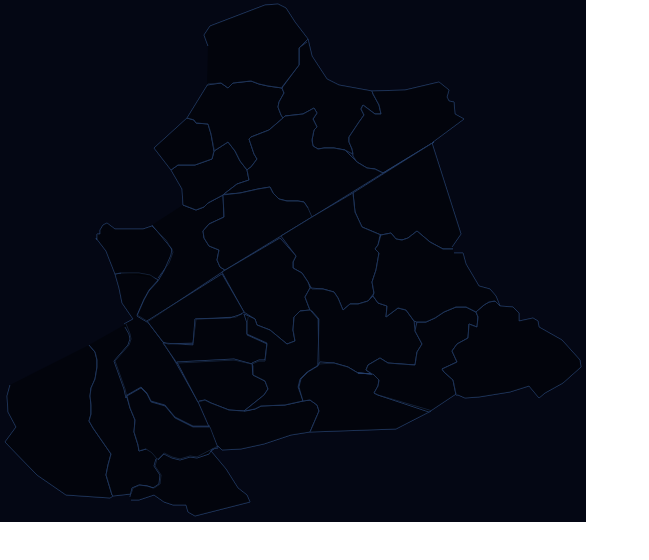
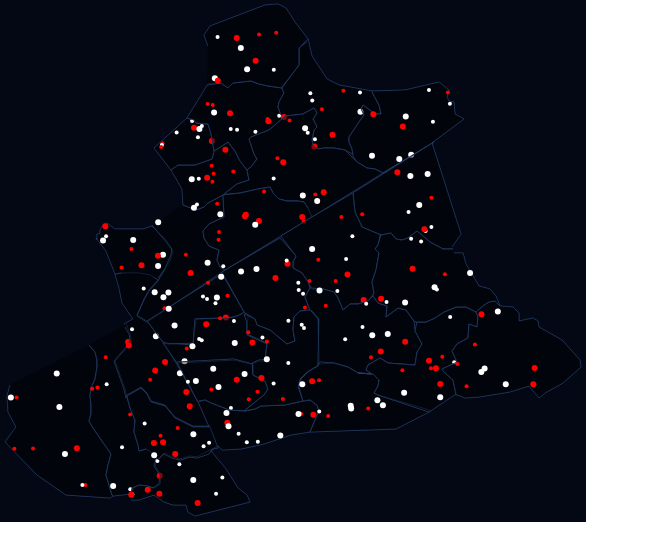
Before and after one commit to ektx/CMap, a plain HTML site: page 淮安2.html in a window 1280 px wide. Shown: the whole page, without its empty margins (0-649 px from the left). Drawn offline with Linux system fonts and the light colour scheme.

Commit message:
添加点功能

```diff
--- a/js/mapArea2.js
+++ b/js/mapArea2.js
@@ -116,16 +116,58 @@ MapAreaChart.prototype = {
 
 	},
 
+
+	getRandomPoint: function( _obj ) {
+		let result = [];
+		let _self = this;
+
+		let getRandomVal = function(colorArr) {
+			return colorArr[parseInt(colorArr.length * Math.random())]
+		}
+
+		for (let i = 0; i < _obj.point.size; i ++) {
+
+			let x = y = 0;
+
+			do {
+                x = _obj.x[0] + _obj.width * Math.random();
+                y = _obj.y[0] + _obj.height * Math.random();
+            } while (!_self.ctx.isPointInPath(x, y));
+
+            result.push({
+            	x: x,
+                y: y,
+                r: getRandomVal( _obj.point.r ),
+                color: getRandomVal( _obj.point.color )
+            })
+		}
+        _obj.pointArr = result;
+	},
+
 	drawPoint: function( obj ) {
 
-		// console.log(typeof obj.point )
+		let pointLength = obj.pointArr.length;
 
-		if ( obj.pointArr.length == 0) {
-			console.log('1')
-			this.getRandomPoint( obj )
+		if ( pointLength == 0) {
+			this.getRandomPoint( obj );
+
+			pointLength = obj.point.size;
 		}
 
-		this.ctx = this.setCtxState(  );
+		for (let i = 0; i < pointLength; i++) {
+
+			let _thisPoint = obj.pointArr[i];
+
+			this.ctx = this.setCtxState( {
+				fillStyle: _thisPoint.color
+			} );
+
+	        this.ctx.arc(_thisPoint.x, _thisPoint.y, _thisPoint.r, 0, 2*Math.PI, false);
+
+	        this.ctx.fill();
+			this.ctx.closePath();
+		}
+        this.ctx.restore();
 	},
 
 	animate: function() {
@@ -185,32 +227,6 @@ MapAreaChart.prototype = {
             x: [xStart, xEnd],
             y: [yStart, yEnd]
 		}
-	},
-
-	getRandomPoint: function( _obj ) {
-		let result = [];
-		let _self = this;
-
-		let getColor = function(colorArr) {
-			return colorArr[parseInt(colorArr.length * Math.random())]
-		}
-
-		for (let i = 0; i < _obj.point.size; i ++) {
-
-			let x = y = 0;
-
-			do {
-                x = _obj.x[0] + _obj.width * Math.random();
-                y = _obj.y[0] + _obj.height * Math.random();
-            } while (!_self.ctx.isPointInPath(x, y));
-
-            result.push({
-            	x: x,
-                y: y,
-                color: getColor( _obj.point.color )
-            })
-		}
-        _obj.pointArr = result;
 	},
 
 	event: function() {
--- a/淮安2.html
+++ b/淮安2.html
@@ -164,6 +164,7 @@ $(function(){
                 data: citysArr,
                 point: {
                     size: 10,
+                    r: [2, 3],
                     color: ['#fff', '#f00'],
                 },
                 style: {
```
